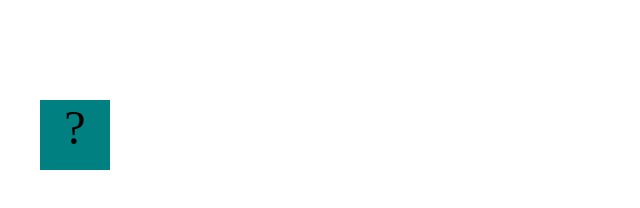
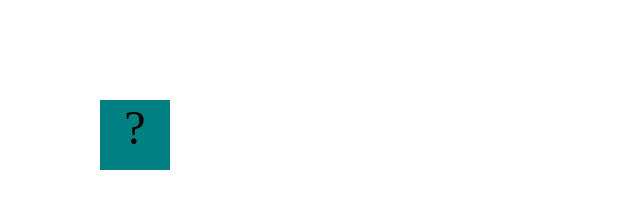
Before and after one commit to YousufAtteia/YousufAtteia.github.io, a plain HTML site: page projects/bouncing-box/index.html in a window 1280 px wide. Shown: the whole page, without its empty margins (0-640 px from the left). Drawn offline with Linux system fonts and the light colour scheme.

Commit message:
added code for movement and event handler

```diff
--- a/projects/bouncing-box/index.html
+++ b/projects/bouncing-box/index.html
@@ -65,8 +65,13 @@
 
 			// TODO 2 - Variable declarations
 
-			var positionX = positionX + 0
-			var points = 0
+			var positionX = 100;
+			var points = 0;
+
+			var speed = 10;
+
+
+
 
 
 			/*
@@ -75,19 +80,19 @@
 			turn it around!
 			*/
 			function update() {
-				var positionX = 0
-				positionX = 0 + 10
+
+			    positionX = positionX + speed
+
 				moveBoxTo(positionX)
 
-				positionX = 10 + 10
-				moveBoxTo(positionX)
+				if (positionX < boardWidth) {
+					speed = -speed;
 
-				positionX = 20 + 10
-				moveBoxTo(positionX)
+				}
 
-				positionX = 30 + 10
-				moveBoxTo(positionX)
+				if (positionX > 0) {
 
+				}
 
 
 
@@ -100,7 +105,9 @@
 			*/
 			function handleBoxClick() {
 				positionX = 0;
-				changeBoxText(1)
+				points = points + 1;
+				changeBoxText(points)
+				speed = speed + 3;
 
 
 			};
```
